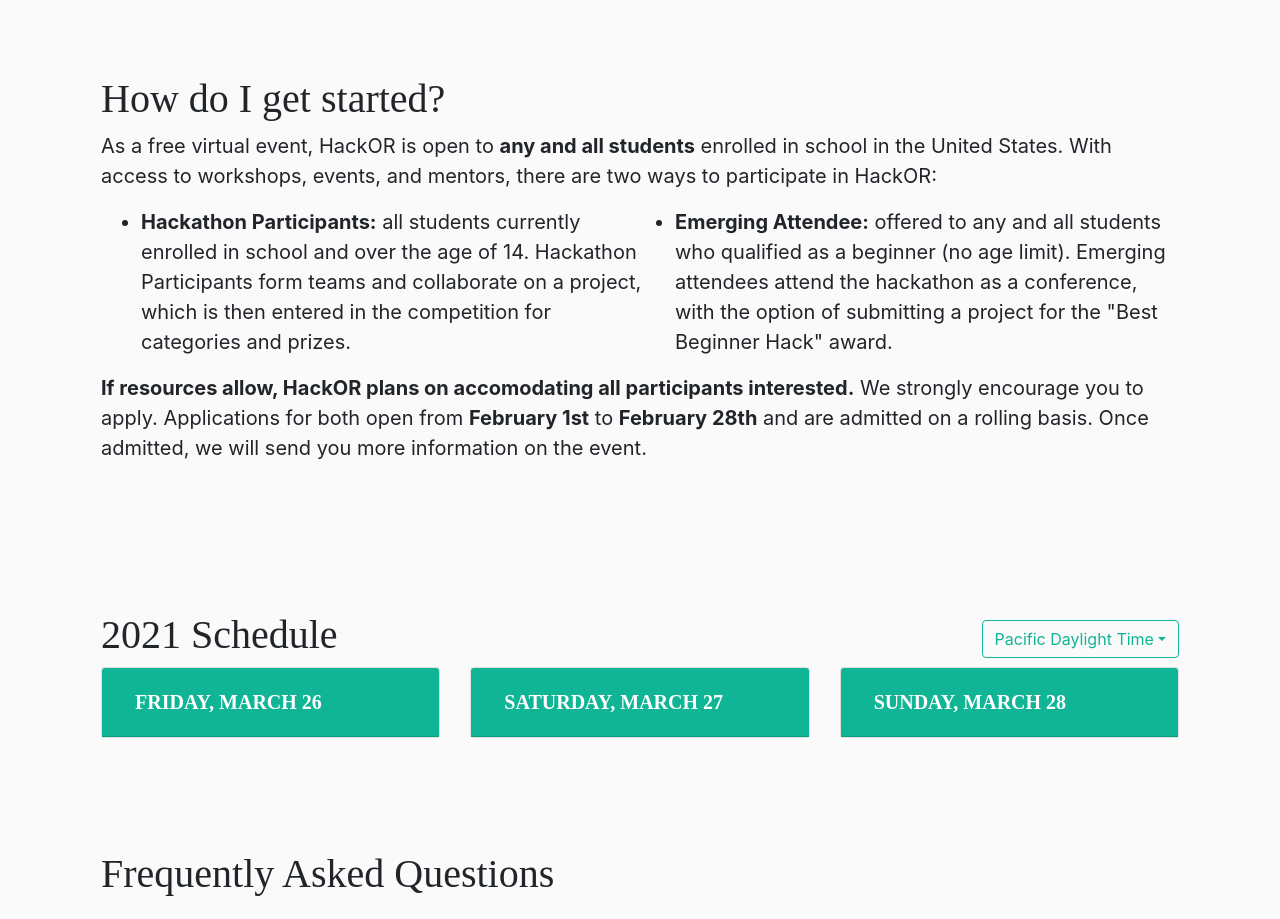
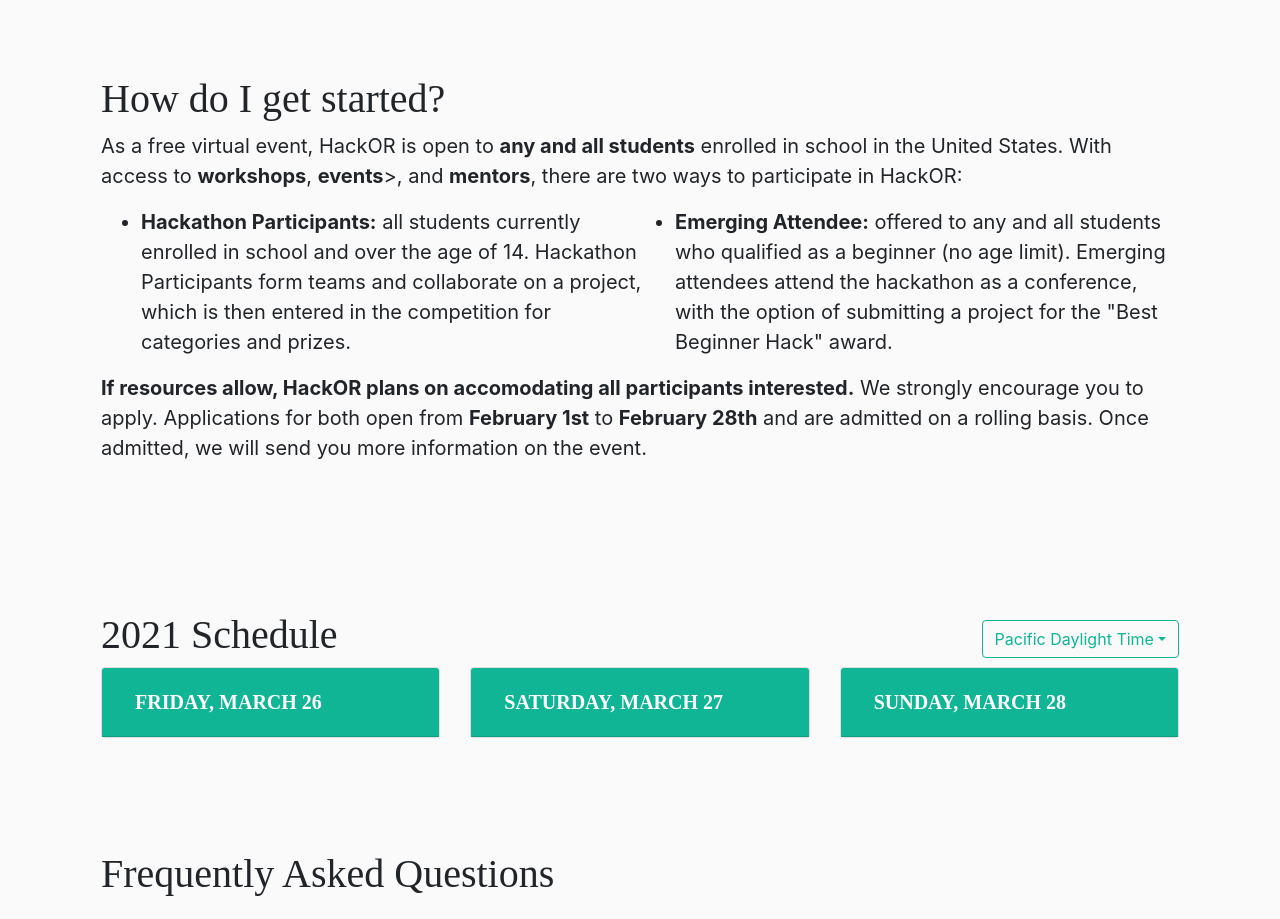
Before and after one commit to Hack-OR/website, a plain HTML site: page index.html in a window 1280 px wide. Shown: the part 1281-2200 px from the top of the page. Drawn offline with nearby package versions, Linux system fonts and the light colour scheme; a script that the page names is missing; a web font is replaced by a local one.

Commit message:
inclusive

```diff
--- a/index.html
+++ b/index.html
@@ -90,7 +90,7 @@
         <div data-aos="fade-up" class="col m-3">
           <h1>How do I get started?</h1>
           <div>
-            <p>As a free virtual event, HackOR is open to <b>any and all students</b> enrolled in school in the United States. With access to workshops, events, and mentors, there are two ways to participate in HackOR:</p>
+            <p>As a free virtual event, HackOR is open to <b>any and all students</b> enrolled in school in the United States. With access to <b>workshops</b>, <b>events</b>>, and <b>mentors</b>, there are two ways to participate in HackOR:</p>
             <ul>
               <div class="row">
                 <div data-aos="fade-right" class="col-md-6">
```
